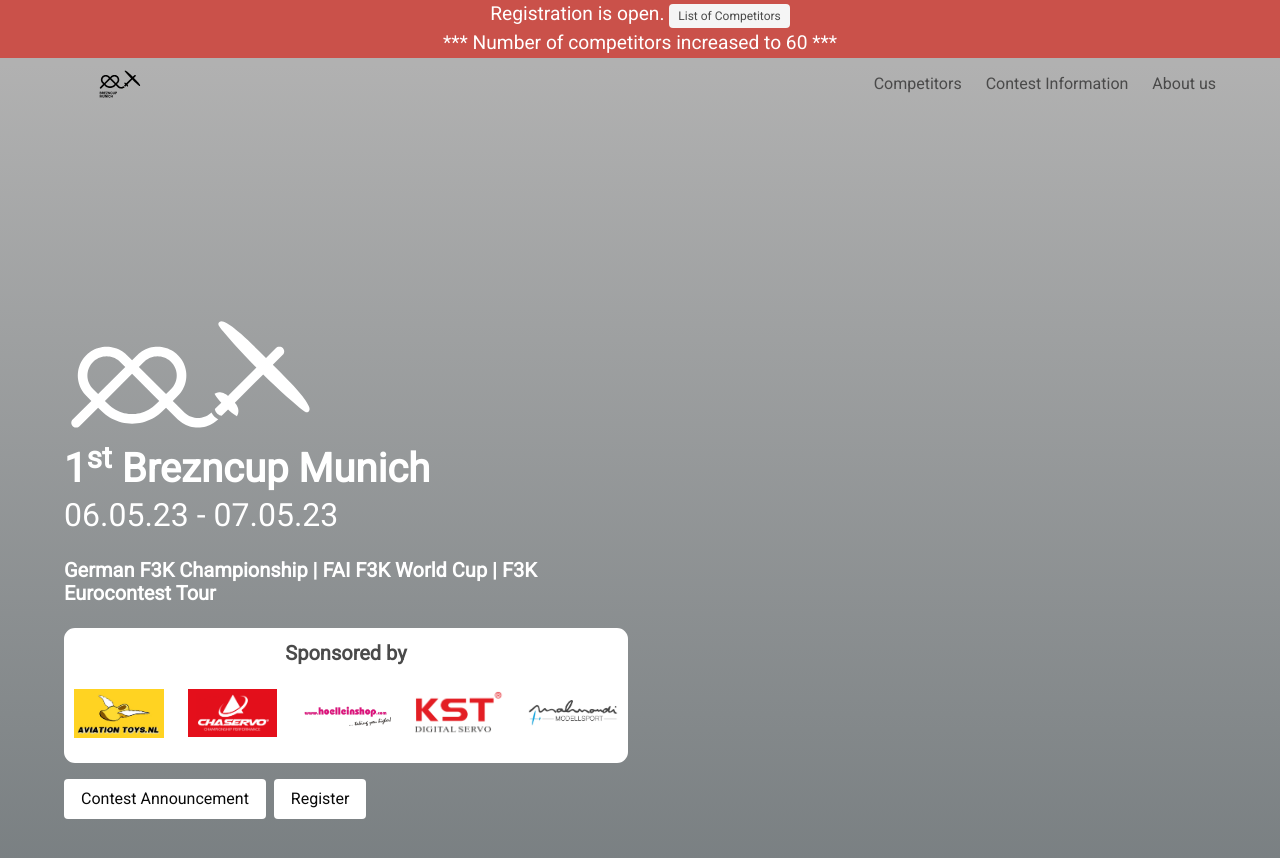
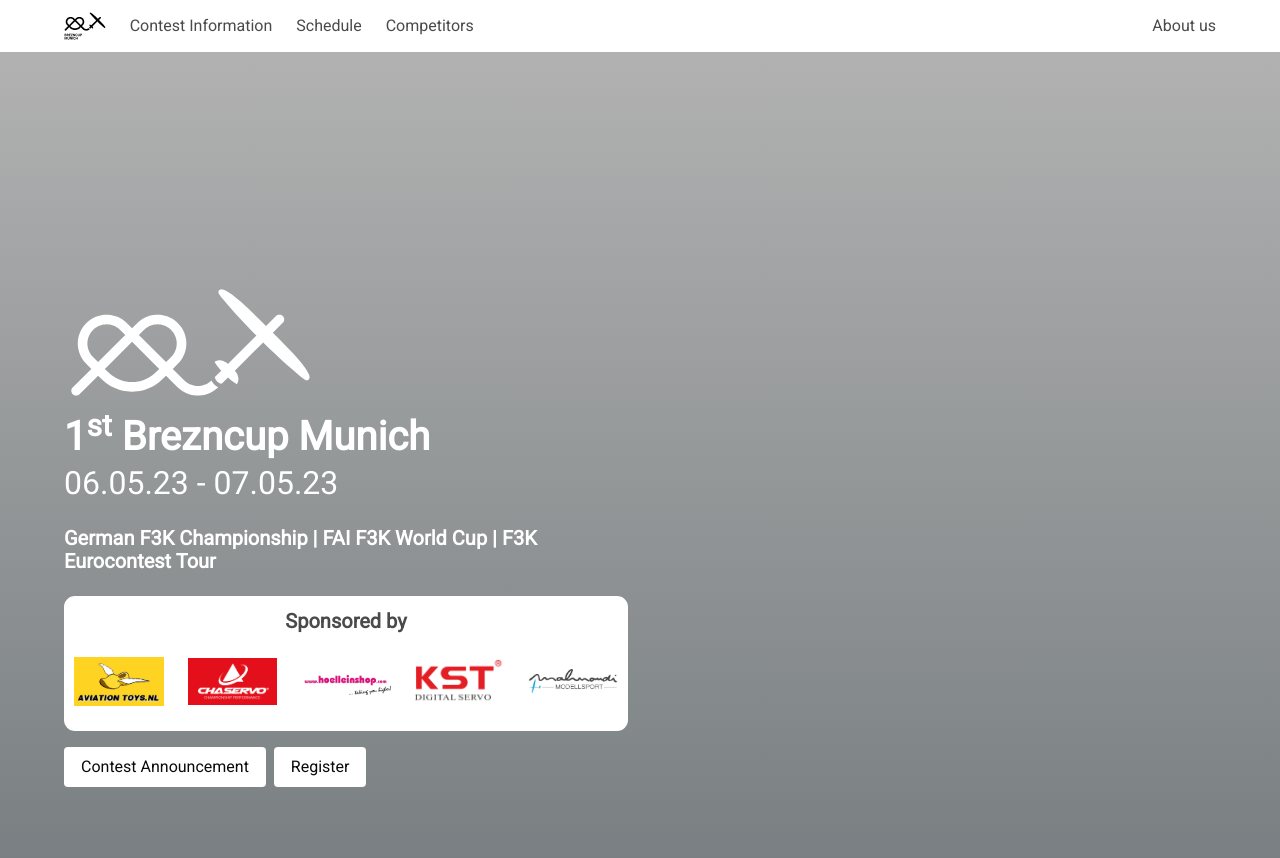
Before and after one commit to leonwenning/brezncup-munich, a Jekyll site: the page built from index.html, in a window 1280 px wide and 900 px high. Shown: the top 858 px of the window. Built offline with Jekyll 4.4.1, drawn with Linux system fonts in a browser that asks for light colours; nearby versions of some CDN libraries; some of the changed text lies outside the part shown.

Commit message:
add javascript for navbar toggle on mobile; add navbar to index.html

```diff
--- a/_layouts/default.html
+++ b/_layouts/default.html
@@ -11,10 +11,33 @@
     <link rel="stylesheet" href="https://cdn.jsdelivr.net/npm/bulma@0.9.4/css/bulma.min.css">
     <link rel="stylesheet" href="https://cdnjs.cloudflare.com/ajax/libs/font-awesome/6.3.0/css/all.min.css" integrity="sha512-SzlrxWUlpfuzQ+pcUCosxcglQRNAq/DZjVsC0lE40xsADsfeQoEypE+enwcOiGjk/bSuGGKHEyjSoQ1zVisanQ==" crossorigin="anonymous" referrerpolicy="no-referrer" />
     <link rel="stylesheet" href="../assets/css/main.css">
+    <script>
+      document.addEventListener('DOMContentLoaded', () => {
+
+        // Get all "navbar-burger" elements
+        const $navbarBurgers = Array.prototype.slice.call(document.querySelectorAll('.navbar-burger'), 0);
+
+        // Add a click event on each of them
+        $navbarBurgers.forEach( el => {
+          el.addEventListener('click', () => {
+
+            // Get the target from the "data-target" attribute
+            const target = el.dataset.target;
+            const $target = document.getElementById(target);
+
+            // Toggle the "is-active" class on both the "navbar-burger" and the "navbar-menu"
+            el.classList.toggle('is-active');
+            $target.classList.toggle('is-active');
+
+          });
+        });
+
+      });
+    </script>
   </head>
   <body>
     <div class="container">
-    <nav class="navbar is-spaced" role="navigation" aria-label="main navigation">
+    <nav class="navbar" role="navigation" aria-label="main navigation">
       <div class="navbar-brand">
         <a class="navbar-item" href="https://brezncup-munich.de">
           <img src="../assets/images/bcm_logo_bc_text.svg">
@@ -41,18 +64,10 @@
             Competitors
           </a>
         </div>
-
         <div class="navbar-end">
-          <div class="navbar-item">
-            <div class="buttons">
-              <a class="button is-primary">
-                <strong>Sign up</strong>
-              </a>
-              <a class="button is-light">
-                Log in
-              </a>
-            </div>
-          </div>
+          <a class="navbar-item" href="about.html">
+            About us
+          </a>
         </div>
       </div>
     </nav>
--- a/index.html
+++ b/index.html
@@ -19,38 +24,9 @@
     </div>
   </div>
 </div>
+-->
 
 <section class="hero is-fullheight-with-navbar hero-bg">
-  <!-- Hero head: will stick at the top -->
-  <div class="hero-head">
-    <nav class="navbar is-transparent">
-      <div class="container">
-        <div class="navbar-brand">
-          <a class="navbar-item">
-            <img src="assets/images/bcm_logo_bc_text.svg" width="112" height="28" alt="Logo">
-          </a>
-          <span class="navbar-burger" data-target="navbarMenuHeroA">
-            <span></span>
-            <span></span>
-            <span></span>
-          </span>
-        </div>
-        <div id="navbarMenuHeroA" class="navbar-menu">
-          <div class="navbar-end">
-            <a class="navbar-item">
-              Competitors
-            </a>
-            <a class="navbar-item">
-              Contest Information
-            </a>
-            <a class="navbar-item">
-              About us
-            </a>
-          </div>
-        </div>
-      </div>
-    </nav>
-  </div>
   <div class="hero-body">
     <div class="container">
       <div class="columns mb-6">
```
Also changed, not shown: other parts of index.html (+5 -0 lines).
